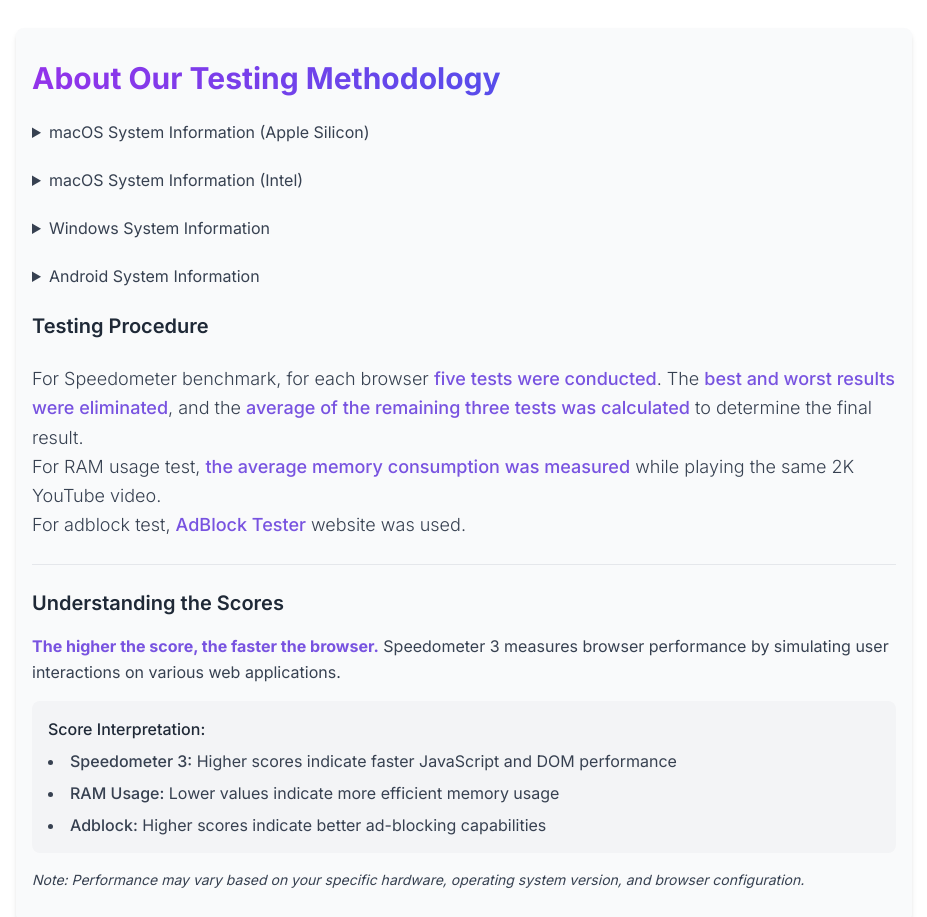
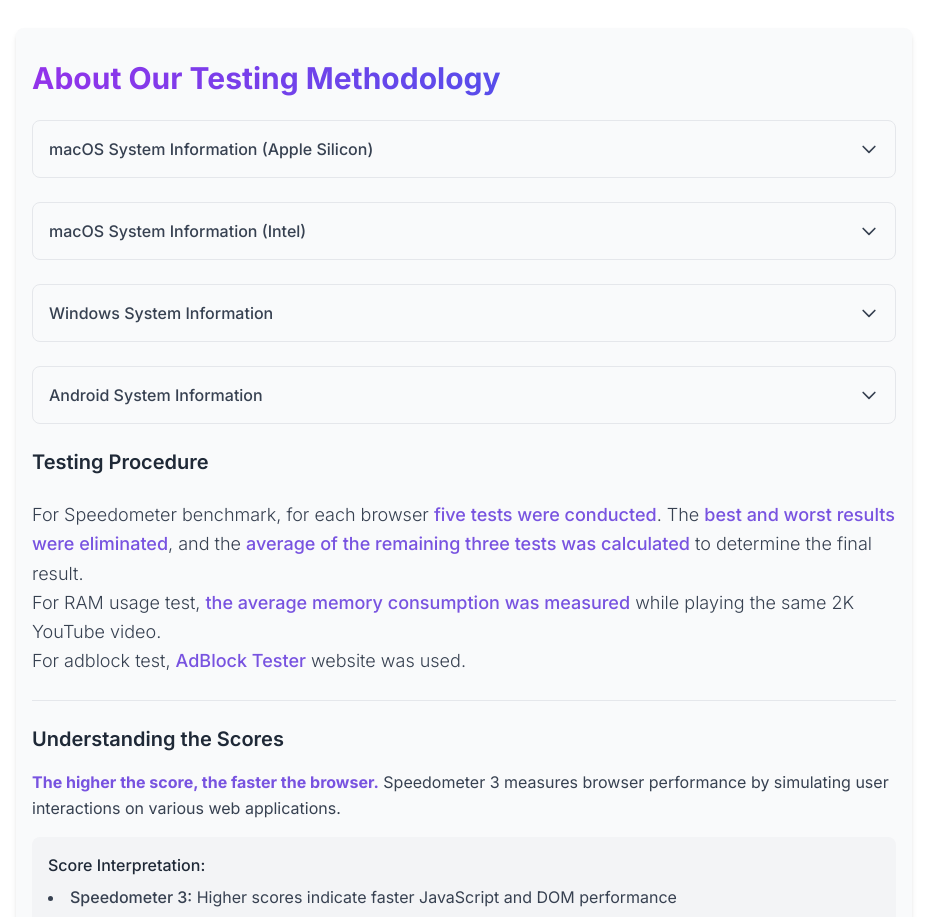
Before and after one commit to kawaiier/browserating, a Next.js app: page / in a window 1280 px wide. Shown: the part 3180-4097 px from the top of the page, without its empty margins (176-1103 px from the left). Built offline with nearby package versions, Linux system fonts and the light colour scheme.

Commit message:
Improve SystemInfo component with enhanced styling and accessibility

```diff
--- a/app/components/About/SystemInfo.js
+++ b/app/components/About/SystemInfo.js
@@ -1,8 +1,29 @@
 export default function SystemInfo({ title, details }) {
   return (
-    <details>
-      <summary className="dark:text-gray-300 text-gray-700">{title}</summary>
-      <div className="ml-4 pt-2 border-t border-gray-200 my-4">{details}</div>
+    <details className="group border border-gray-200 dark:border-gray-700 rounded-lg overflow-hidden">
+      <summary
+        className="dark:text-gray-300 text-gray-700 p-4 cursor-pointer flex items-center justify-between hover:bg-gray-100 dark:hover:bg-gray-700 transition-colors"
+        aria-expanded="false"
+      >
+        <span className="font-medium">{title}</span>
+        <svg
+          className="w-5 h-5 transform group-open:rotate-180 transition-transform duration-200"
+          fill="none"
+          viewBox="0 0 24 24"
+          stroke="currentColor"
+          aria-hidden="true"
+        >
+          <path
+            strokeLinecap="round"
+            strokeLinejoin="round"
+            strokeWidth={2}
+            d="M19 9l-7 7-7-7"
+          />
+        </svg>
+      </summary>
+      <div className="p-4 pt-2 border-t border-gray-200 dark:border-gray-700 bg-gray-50 dark:bg-gray-800">
+        {details}
+      </div>
     </details>
   );
 }
```
